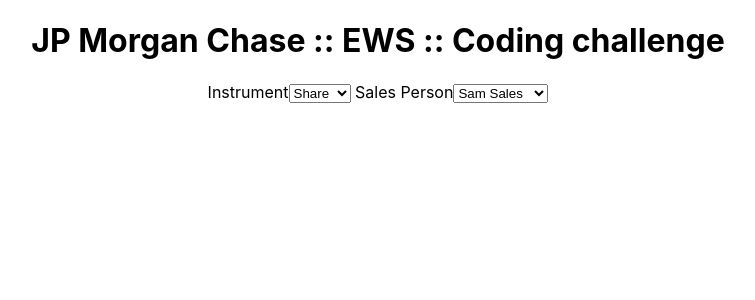
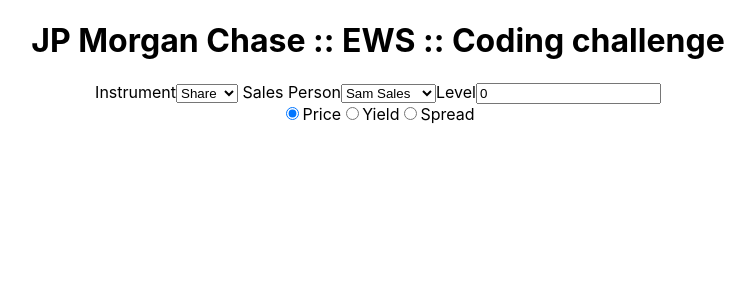
Before and after one commit to tbtommyb/ews-coding-challenge, a React (Create React App) app: page / in a window 1280 px wide. Shown: the top 300 px of the page, without its empty margins (262-1017 px from the left). Built offline with nearby package versions, Linux system fonts and the light colour scheme.

Commit message:
Add Level component

```diff
--- /dev/null
+++ b/src/components/Level.tsx
@@ -0,0 +1,51 @@
+import React, { FC, MouseEvent, ChangeEvent } from "react";
+
+import Level, { LevelType } from "../types/Level";
+
+interface LevelComponentProps {
+  level: Level;
+  onLevelChange: (level: Level) => any;
+}
+
+// TODO: should level be optional?
+const LevelComponent: FC<LevelComponentProps> = ({ onLevelChange, level }) => {
+  const handleTypeChange = (e: ChangeEvent<HTMLInputElement>) => {
+    onLevelChange({ value: 0, type: e.target.value as LevelType });
+  };
+
+  const handleLevelChange = (e: ChangeEvent<HTMLInputElement>) => {
+    onLevelChange({ ...level, value: +e.target.value });
+  };
+
+  return (
+    <>
+      <label htmlFor="level">Level</label>
+      <input
+        id="level"
+        type="number"
+        min="0"
+        onChange={handleLevelChange}
+        value={level.value}
+      ></input>
+      <div>
+        {Object.keys(LevelType).map((lt: string) => {
+          return (
+            <React.Fragment key={lt}>
+              <input
+                type="radio"
+                id={lt}
+                name="levelType"
+                onChange={handleTypeChange}
+                value={lt}
+                checked={level.type === lt}
+              ></input>
+              <label htmlFor={lt}>{lt}</label>
+            </React.Fragment>
+          );
+        })}
+      </div>
+    </>
+  );
+};
+
+export default LevelComponent;
--- a/src/components/Select.tsx
+++ b/src/components/Select.tsx
@@ -27,6 +27,6 @@ const Select: FC<SelectProps> = ({ name, options, selected, onChange }) => {
       })
     }</select>
   );
-}
+};
 
 export default Select;
--- a/src/components/TradeForm.tsx
+++ b/src/components/TradeForm.tsx
@@ -1,25 +1,50 @@
-import React, { FC, useState } from 'react';
-import Select from './Select';
-import Instrument from '../types/Instrument';
-import SalesPerson from '../types/SalesPerson';
+import React, { FC, useState } from "react";
+
+import Select from "./Select";
+import LevelComponent from "./Level";
+
+import Instrument from "../types/Instrument";
+import SalesPerson from "../types/SalesPerson";
+import Level, { LevelType } from "../types/Level";
 
 interface TradeFormProps {
-  instruments: Instrument[]
-  salesPersons: SalesPerson[]
+  instruments: Instrument[];
+  salesPersons: SalesPerson[];
 }
 
 const TradeForm: FC<TradeFormProps> = ({ instruments, salesPersons }) => {
-  const [selectedInstrument, setSelectedInstrument] = useState<Instrument>(instruments[0]);
-  const [selectedSalesPerson, setSelectedSalesPerson] = useState<SalesPerson>(salesPersons[0]);
+  const [selectedInstrument, setSelectedInstrument] = useState<Instrument>(
+    instruments[0]
+  );
+
+  const [selectedSalesPerson, setSelectedSalesPerson] = useState<SalesPerson>(
+    salesPersons[0]
+  );
+
+  const [level, setLevel] = useState<Level>({
+    value: 0,
+    type: LevelType.Price
+  });
 
   return (
-    <form role='form'>
-      <label htmlFor='instrument'> Instrument</label>
-      <Select name='instrument' options={instruments} selected={selectedInstrument} onChange={(instr) => setSelectedInstrument(instr as Instrument)}/>
-      <label htmlFor='salesPerson'> Sales Person</label>
-      <Select name='salesPerson' options={salesPersons} selected={selectedSalesPerson} onChange={(sp) => setSelectedSalesPerson(sp as SalesPerson)}/>
+    <form role="form">
+      <label htmlFor="instrument"> Instrument</label>
+      <Select
+        name="instrument"
+        options={instruments}
+        selected={selectedInstrument}
+        onChange={instr => setSelectedInstrument(instr as Instrument)}
+      />
+      <label htmlFor="salesPerson"> Sales Person</label>
+      <Select
+        name="salesPerson"
+        options={salesPersons}
+        selected={selectedSalesPerson}
+        onChange={sp => setSelectedSalesPerson(sp as SalesPerson)}
+      />
+      <LevelComponent onLevelChange={setLevel} level={level} />
     </form>
   );
-}
+};
 
 export default TradeForm;
--- /dev/null
+++ b/src/types/Level.ts
@@ -0,0 +1,10 @@
+export enum LevelType {
+  Price = "Price",
+  Yield = "Yield",
+  Spread = "Spread"
+}
+
+export default interface Level {
+  value: number
+  type: LevelType
+}
```
Also changed, not shown: 1 other file (tests, documents, lock files or other folders).
